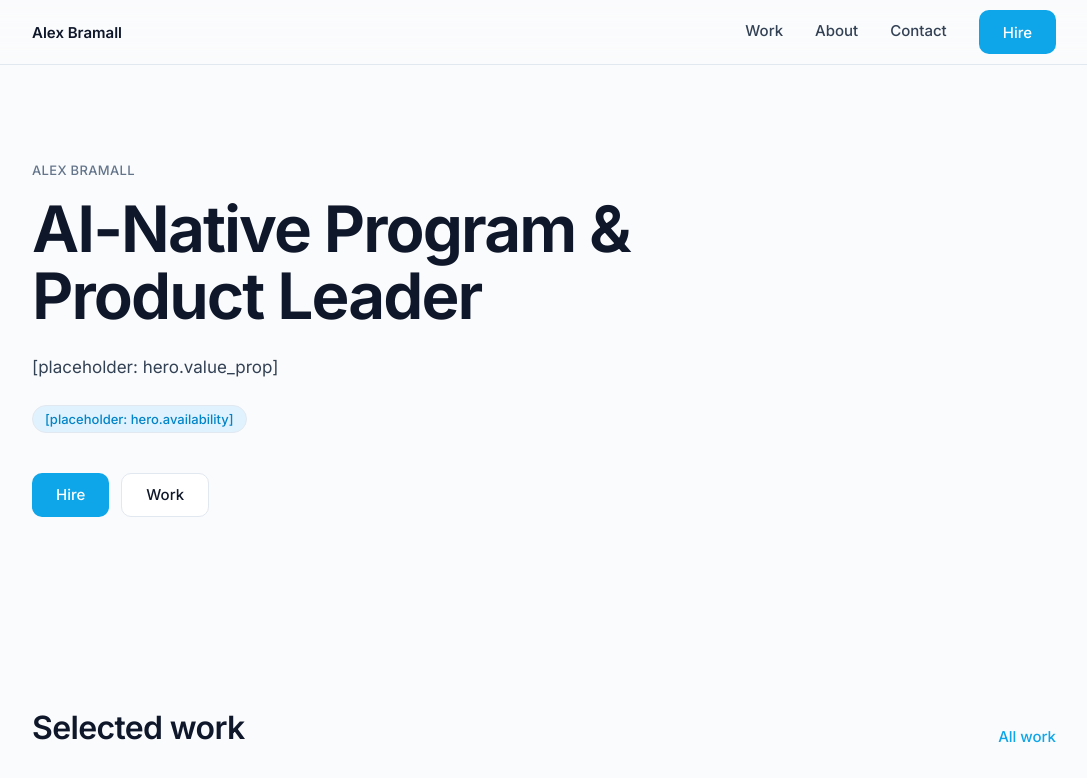
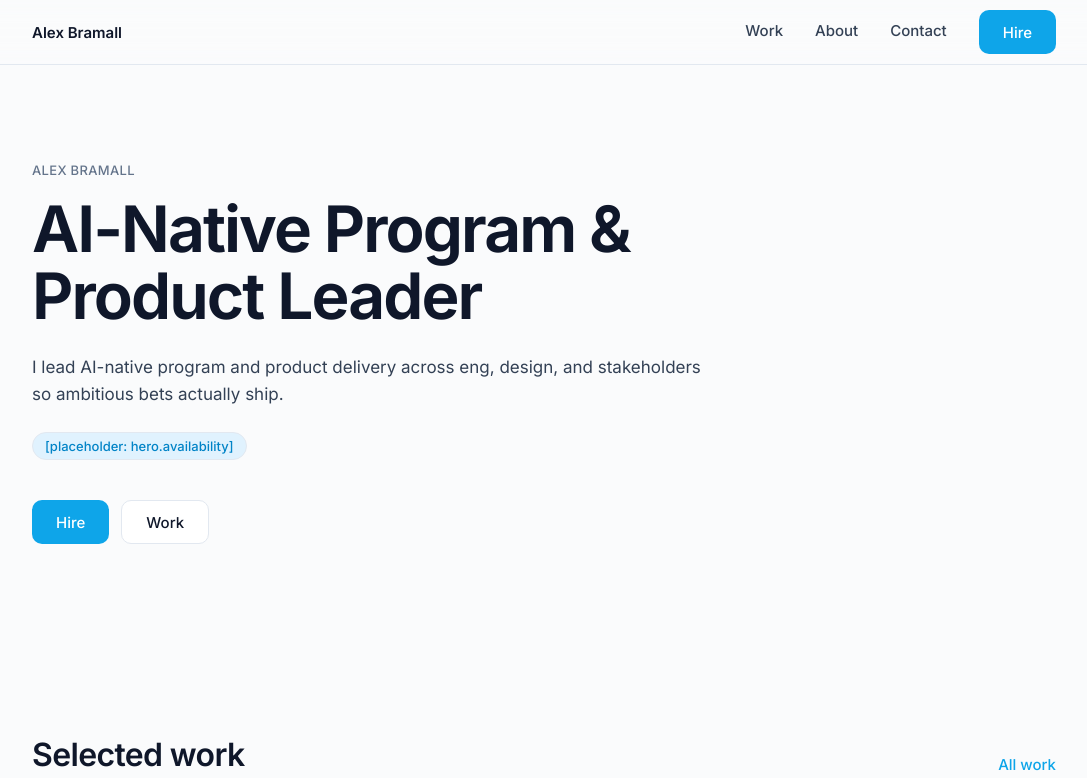
Before and after one commit to AlexBramall/portfolio-website, a React (Vite) app: page / in a window 1280 px wide. Shown: the top 778 px of the page, without its empty margins (96-1183 px from the left). Built offline with nearby package versions, Linux system fonts and the light colour scheme.

Commit message:
Set hero value prop copy
Updates hero value prop to the locked product string. Other placeholders unchanged.

Co-authored-by: Alex Bramall <AlexBramall@users.noreply.github.com>

```diff
--- a/src/data/copy.ts
+++ b/src/data/copy.ts
@@ -3,7 +3,8 @@ import { placeholder } from '../lib/placeholder';
 export const copy = {
   hero: {
     roleLine: 'AI-Native Program & Product Leader',
-    valueProp: placeholder('hero.value_prop'),
+    valueProp:
+      'I lead AI-native program and product delivery across eng, design, and stakeholders so ambitious bets actually ship.',
     availability: placeholder('hero.availability'),
   },
   process: {
```
Also changed, not shown: .cursor/BUGBOT.md, .cursor/skills/verify-portfolio/features/README.md, .cursor/skills/verify-portfolio/features/home.md.
